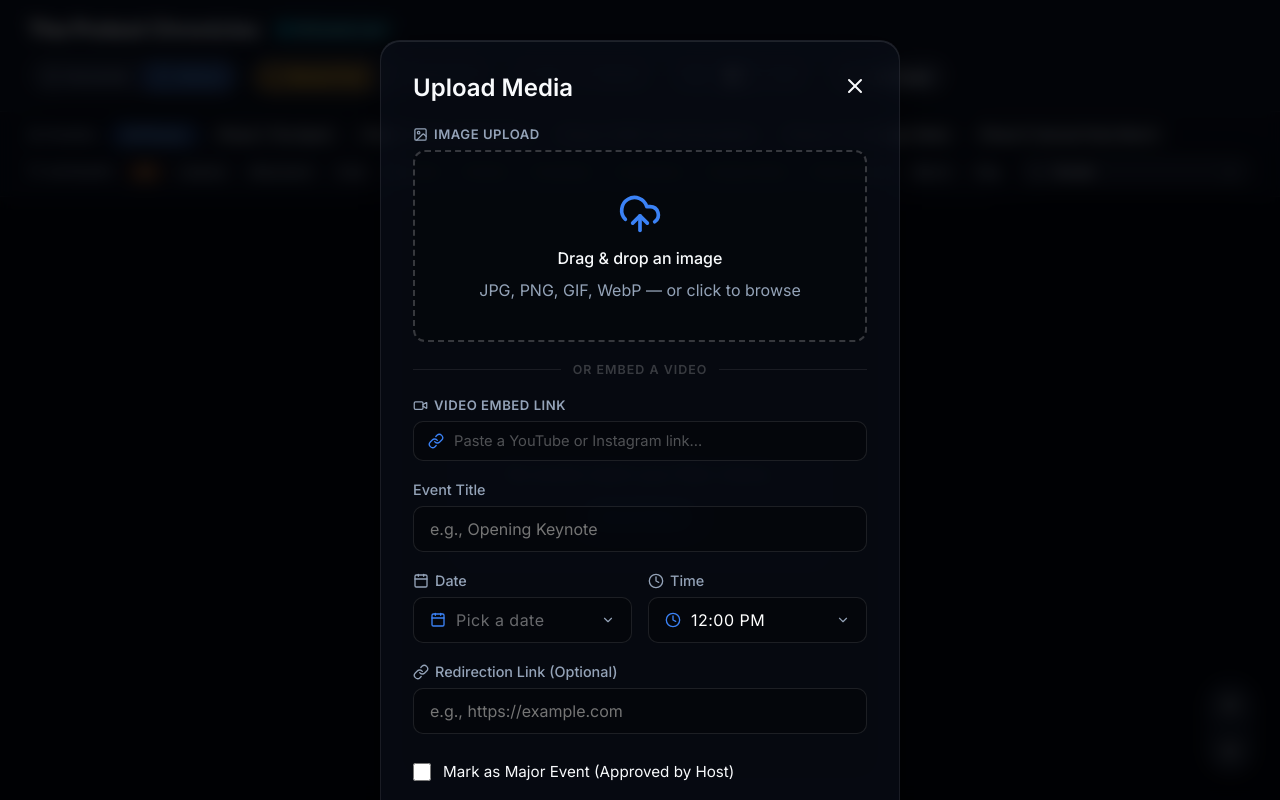
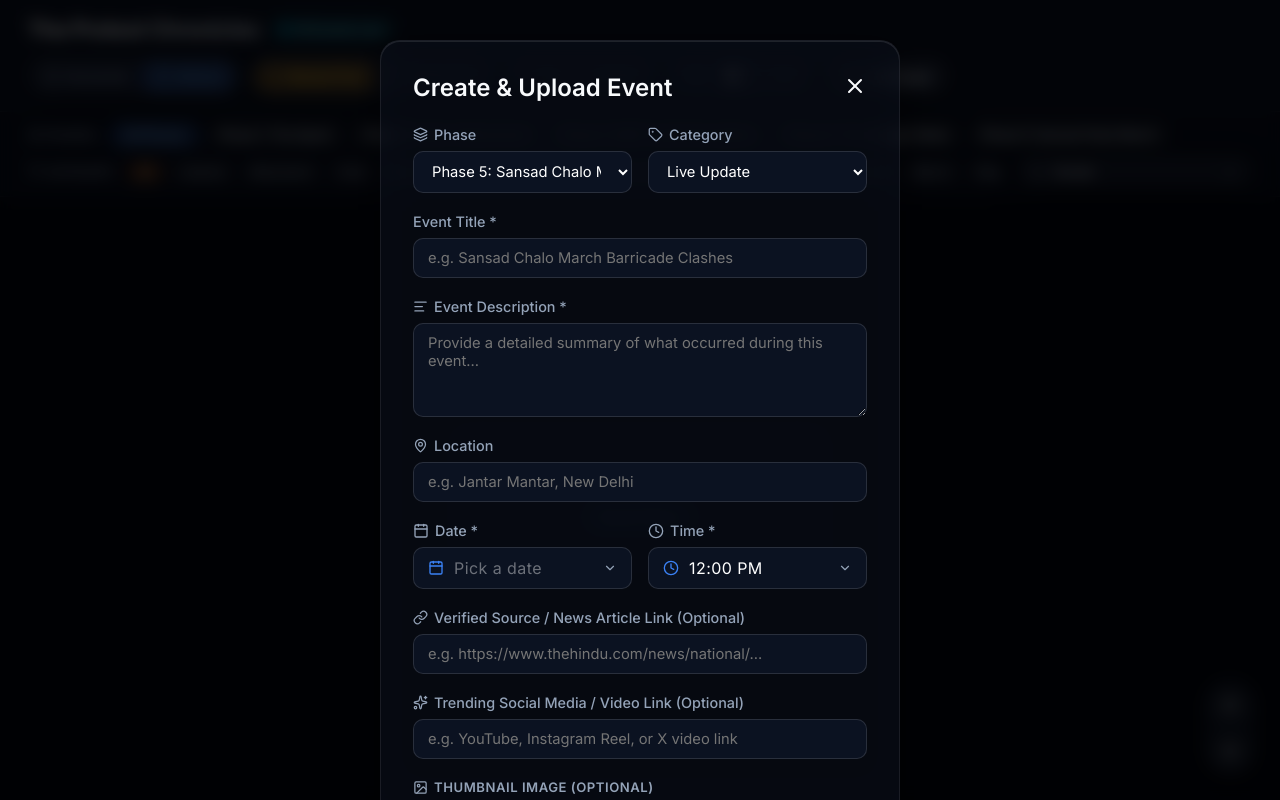
Before and after one commit to vibhorsxni/COCKRAOCH-PROTEST-ARCHIVE, a React (Vite) app in the folder app/: page / in a window 1280 px wide. Both pictures are taken after typing "Sample" into the empty fields and a click on the button "Add Event". Built offline with nearby package versions, Linux system fonts and the light colour scheme.

Commit message:
Update MediaUploader form to include Phase, Category, Description, Location, Source Link, and Social Media Video Link fields

```diff
--- a/app/src/components/MediaUploader.css
+++ b/app/src/components/MediaUploader.css
@@ -126,21 +126,36 @@
 .form-group input[type="text"],
 .form-group input[type="url"],
 .form-group input[type="date"],
-.form-input-box {
-  background: rgba(0, 0, 0, 0.3);
-  border: 1px solid rgba(255, 255, 255, 0.1);
+.form-input-box,
+.form-select-box,
+.form-textarea-box {
+  background: rgba(15, 23, 42, 0.7);
+  border: 1px solid rgba(255, 255, 255, 0.12);
   border-radius: 10px;
-  padding: 12px 16px;
+  padding: 10px 14px;
   color: white;
   font-family: inherit;
-  font-size: 1rem;
+  font-size: 0.92rem;
   transition: border-color 0.2s;
   width: 100%;
   box-sizing: border-box;
 }
 
+.form-select-box option {
+  background: #0f172a;
+  color: white;
+  padding: 8px;
+}
+
+.form-textarea-box {
+  resize: vertical;
+  min-height: 80px;
+}
+
 .form-group input:focus,
-.form-input-box:focus {
+.form-input-box:focus,
+.form-select-box:focus,
+.form-textarea-box:focus {
   outline: none;
   border-color: var(--accent-blue);
 }
--- a/app/src/components/MediaUploader.jsx
+++ b/app/src/components/MediaUploader.jsx
@@ -3,7 +3,7 @@ import { motion, AnimatePresence } from 'framer-motion';
 import {
   UploadCloud, X, Calendar, Clock, Video, Image as ImageIcon,
   Link as LinkIcon, ChevronUp, ChevronDown, ChevronLeft, ChevronRight,
-  TvMinimalPlay, ImagePlay
+  TvMinimalPlay, ImagePlay, MapPin, Layers, Tag, AlignLeft, Sparkles
 } from 'lucide-react';
 import './MediaUploader.css';
 
@@ -31,6 +31,29 @@ const detectEmbed = (url) => {
 
   return null;
 };
+
+const PHASES_LIST = [
+  'Phase 1: The Spark',
+  'Phase 2: Birth of Movement',
+  'Phase 3: NEET Leak & Escalation',
+  'Phase 4: The Hunger Strike',
+  'Phase 5: Sansad Chalo March'
+];
+
+const CATEGORY_MAP = [
+  { name: 'Live Update', color: '#06b6d4' },
+  { name: 'March', color: '#ef4444' },
+  { name: 'Protest', color: '#22c55e' },
+  { name: 'Hunger Strike', color: '#3b82f6' },
+  { name: 'Police Action', color: '#ec4899' },
+  { name: 'Crackdown', color: '#a855f7' },
+  { name: 'Judicial', color: '#ef4444' },
+  { name: 'Movement', color: '#f97316' },
+  { name: 'Scandal', color: '#eab308' },
+  { name: 'Campaign', color: '#14b8a6' },
+  { name: 'Negotiation', color: '#fb7185' },
+  { name: 'Viral', color: '#fb923c' }
+];
 
 /* ═══════════════════════════════════════════════════════
    SHARED HELPERS
@@ -243,10 +266,15 @@ const MediaUploader = ({ onClose, onUpload }) => {
   const [dragActive, setDragActive] = useState(false);
   const [file,       setFile]       = useState(null);
   const [embedUrl,   setEmbedUrl]   = useState('');
+  const [phase,      setPhase]      = useState('Phase 5: Sansad Chalo March');
+  const [category,   setCategory]   = useState('Live Update');
   const [title,      setTitle]      = useState('');
+  const [description, setDescription] = useState('');
+  const [location,   setLocation]   = useState('');
   const [date,       setDate]       = useState('');
   const [time,       setTime]       = useState('12:00');
   const [link,       setLink]       = useState('');
+  const [socialLink, setSocialLink] = useState('');
   const [isMajor,    setIsMajor]    = useState(false);
 
   const embed = detectEmbed(embedUrl);
@@ -263,42 +291,59 @@ const MediaUploader = ({ onClose, onUpload }) => {
   };
   const handleChange = (e) => { if (e.target.files?.[0]) setFile(e.target.files[0]); };
 
-  // Valid if: image file OR valid embed link
-  const hasMedia = file || (embed !== null);
-  const canSubmit = hasMedia && title && date && time;
+  const canSubmit = title.trim() && description.trim() && date && time;
 
   const handleSubmit = (e) => {
     e.preventDefault();
     if (!canSubmit) return;
 
     const timestamp = new Date(`${date}T${time}`).toISOString();
+    const catObj = CATEGORY_MAP.find(c => c.name === category) || { name: category, color: '#06b6d4' };
 
     let mediaItem;
     if (file) {
       const fileUrl = URL.createObjectURL(file);
       mediaItem = { type: 'image', url: fileUrl };
-    } else {
+    } else if (embed) {
       mediaItem = {
         type: 'embed',
-        embedType: embed.type,           // 'youtube' | 'instagram'
+        embedType: embed.type,
         embedId:   embed.id,
         embedUrl:  embed.embedUrl,
-        url:       embedUrl,             // original link (for display)
+        url:       embedUrl,
       };
     }
 
+    const defaultThumbnail = file
+      ? URL.createObjectURL(file)
+      : embed?.type === 'youtube'
+        ? `https://img.youtube.com/vi/${embed.id}/hqdefault.jpg`
+        : 'https://images.unsplash.com/photo-1540575467063-178a50c2df87?w=500&q=80';
+
     onUpload({
-      id: `e_${Date.now()}`, title, timestamp,
-      description: 'Newly uploaded media event.',
-      mediaCount: 1, contributors: 1, location: 'Uploaded',
-      thumbnail: file
-        ? URL.createObjectURL(file)
-        : embed?.type === 'youtube'
-          ? `https://img.youtube.com/vi/${embed.id}/hqdefault.jpg`
-          : 'https://images.unsplash.com/photo-1540575467063-178a50c2df87?w=500&q=80',
-      color: 'var(--accent-blue)', isMajor, isLive: false,
-      link: link.trim() !== '' ? link : undefined,
-      media: [mediaItem],
+      id: `e_${Date.now()}`,
+      phase,
+      category,
+      categoryColor: catObj.color,
+      title: title.trim(),
+      description: description.trim(),
+      timestamp,
+      location: location.trim() || 'New Delhi',
+      thumbnail: defaultThumbnail,
+      upvotes: 0,
+      downvotes: 0,
+      contributors: 1,
+      isMajor,
+      isLive: false,
+      links: link.trim() ? [link.trim()] : [],
+      socialLinks: socialLink.trim() ? [
+        {
+          title: `${title.trim()} Video Clip`,
+          url: socialLink.trim(),
+          timestamp: new Date().toISOString()
+        }
+      ] : [],
+      media: mediaItem ? [mediaItem] : []
     });
     onClose();
   };
@@ -311,16 +356,115 @@ const MediaUploader = ({ onClose, onUpload }) => {
         exit={{ opacity: 0, scale: 0.9, y: 20 }}>
 
         <div className="modal-header">
-          <h2>Upload Media</h2>
+          <h2>Create &amp; Upload Event</h2>
           <button className="close-btn" onClick={onClose}><X size={24} /></button>
         </div>
 
         <form onSubmit={handleSubmit} className="upload-form">
 
-          {/* ── Image drop zone (images only) ── */}
+          {/* ── Phase & Category Selectors ── */}
+          <div className="form-row">
+            <div className="form-group">
+              <label><Layers size={15} /> Phase</label>
+              <select
+                className="form-select-box"
+                value={phase}
+                onChange={e => setPhase(e.target.value)}
+              >
+                {PHASES_LIST.map(p => (
+                  <option key={p} value={p}>{p}</option>
+                ))}
+              </select>
+            </div>
+
+            <div className="form-group">
+              <label><Tag size={15} /> Category</label>
+              <select
+                className="form-select-box"
+                value={category}
+                onChange={e => setCategory(e.target.value)}
+              >
+                {CATEGORY_MAP.map(c => (
+                  <option key={c.name} value={c.name}>{c.name}</option>
+                ))}
+              </select>
+            </div>
+          </div>
+
+          {/* ── Title ── */}
+          <div className="form-group">
+            <label>Event Title *</label>
+            <input
+              type="text"
+              value={title}
+              onChange={e => setTitle(e.target.value)}
+              placeholder="e.g. Sansad Chalo March Barricade Clashes"
+              required
+            />
+          </div>
+
+          {/* ── Description ── */}
+          <div className="form-group">
+            <label><AlignLeft size={15} /> Event Description *</label>
+            <textarea
+              className="form-textarea-box"
+              rows={4}
+              value={description}
+              onChange={e => setDescription(e.target.value)}
+              placeholder="Provide a detailed summary of what occurred during this event..."
+              required
+            />
+          </div>
+
+          {/* ── Location ── */}
+          <div className="form-group">
+            <label><MapPin size={15} /> Location</label>
+            <input
+              type="text"
+              value={location}
+              onChange={e => setLocation(e.target.value)}
+              placeholder="e.g. Jantar Mantar, New Delhi"
+            />
+          </div>
+
+          {/* ── Date + Time ── */}
+          <div className="form-row">
+            <div className="form-group">
+              <label><Calendar size={16} /> Date *</label>
+              <CustomDatePicker value={date} onChange={setDate} />
+            </div>
+            <div className="form-group">
+              <label><Clock size={16} /> Time *</label>
+              <CustomTimePicker value={time} onChange={setTime} />
+            </div>
+          </div>
+
+          {/* ── Verified Source Link ── */}
+          <div className="form-group">
+            <label><LinkIcon size={15} /> Verified Source / News Article Link (Optional)</label>
+            <input
+              type="url"
+              value={link}
+              onChange={e => setLink(e.target.value)}
+              placeholder="e.g. https://www.thehindu.com/news/national/..."
+            />
+          </div>
+
+          {/* ── Trending Social Media Link ── */}
+          <div className="form-group">
+            <label><Sparkles size={15} /> Trending Social Media / Video Link (Optional)</label>
+            <input
+              type="url"
+              value={socialLink}
+              onChange={e => setSocialLink(e.target.value)}
+              placeholder="e.g. YouTube, Instagram Reel, or X video link"
+            />
+          </div>
+
+          {/* ── Image drop zone ── */}
           <div className="media-tabs">
             <div className="media-tab-label">
-              <ImageIcon size={15} /> Image Upload
+              <ImageIcon size={15} /> Thumbnail Image (Optional)
             </div>
             <div
               className={`drop-zone ${dragActive ? 'drag-active' : ''} ${file ? 'has-file' : ''}`}
@@ -336,57 +480,30 @@ const MediaUploader = ({ onClose, onUpload }) => {
                 </div>
               ) : (
                 <label htmlFor="file-upload" className="drop-label">
-                  <UploadCloud size={44} color="var(--accent-blue)" />
+                  <UploadCloud size={36} color="var(--accent-blue)" />
                   <p>Drag &amp; drop an image</p>
-                  <span>JPG, PNG, GIF, WebP — or click to browse</span>
+                  <span>JPG, PNG, WebP — or click to browse</span>
                 </label>
               )}
             </div>
           </div>
 
-          {/* ── Divider ── */}
-          <div className="media-divider"><span>or embed a video</span></div>
-
-          {/* ── Video embed link ── */}
+          {/* ── Video Embed ── */}
           <div className="media-tabs">
             <div className="media-tab-label">
-              <Video size={15} /> Video Embed Link
+              <Video size={15} /> Embed Video Stream (Optional)
             </div>
             <EmbedLinkInput value={embedUrl} onChange={setEmbedUrl} />
-          </div>
-
-          {/* ── Title ── */}
-          <div className="form-group">
-            <label>Event Title</label>
-            <input type="text" value={title} onChange={e => setTitle(e.target.value)} placeholder="e.g., Opening Keynote" required />
-          </div>
-
-          {/* ── Date + Time ── */}
-          <div className="form-row">
-            <div className="form-group">
-              <label><Calendar size={16} /> Date</label>
-              <CustomDatePicker value={date} onChange={setDate} />
-            </div>
-            <div className="form-group">
-              <label><Clock size={16} /> Time</label>
-              <CustomTimePicker value={time} onChange={setTime} />
-            </div>
-          </div>
-
-          {/* ── Redirect link ── */}
-          <div className="form-group">
-            <label><LinkIcon size={16} style={{ display:'inline', verticalAlign:'text-bottom' }} /> Redirection Link (Optional)</label>
-            <input type="url" value={link} onChange={e => setLink(e.target.value)} placeholder="e.g., https://example.com" />
           </div>
 
           {/* ── Major checkbox ── */}
           <div className="form-checkbox">
             <input type="checkbox" id="is-major" checked={isMajor} onChange={e => setIsMajor(e.target.checked)} />
-            <label htmlFor="is-major">Mark as Major Event (Approved by Host)</label>
+            <label htmlFor="is-major">Mark as Major Event Highlight</label>
           </div>
 
           <button type="submit" className="submit-btn" disabled={!canSubmit}>
-            Add to Timeline
+            Add Event to Chronicle
           </button>
         </form>
       </motion.div>
```
